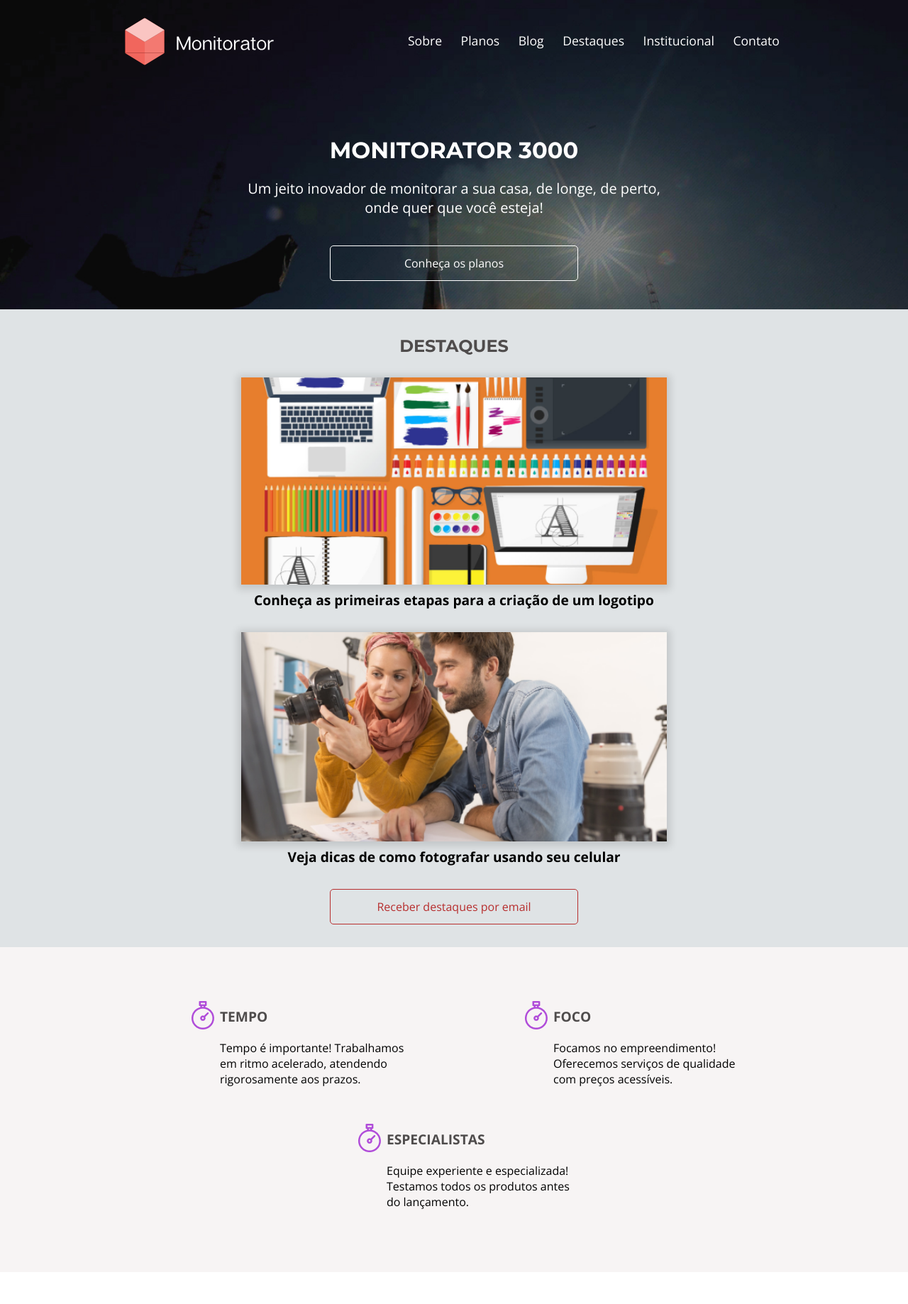
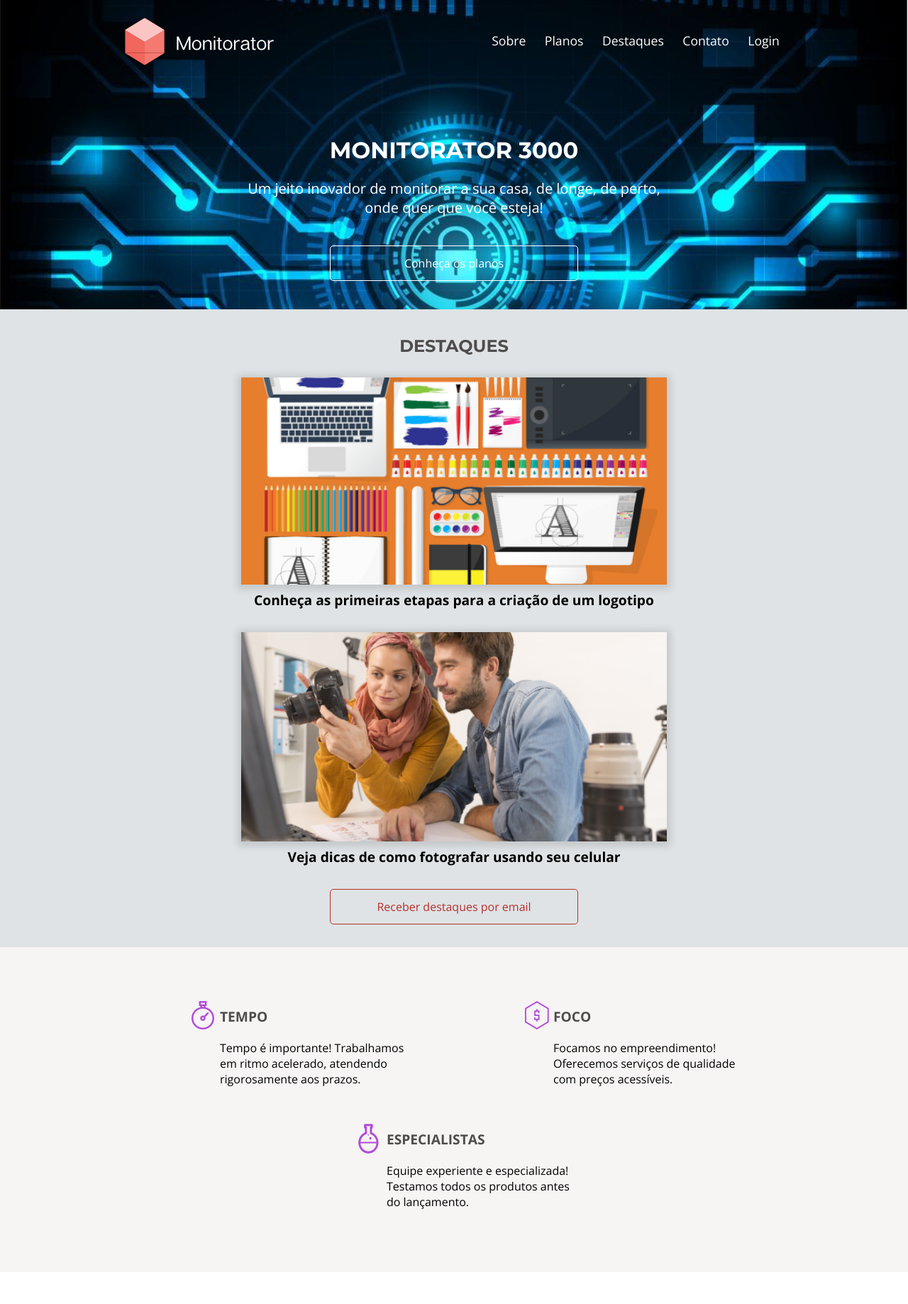
Before and after one commit to FellipeMafra/monitorator, a plain HTML site: page index.html in a window 1280 px wide. Shown: the top 1838 px of the page at 71% size. Drawn offline with nearby package versions, Linux system fonts and the light colour scheme.

Commit message:
mudando plano de fundo

```diff
--- a/css/cabecalho.css
+++ b/css/cabecalho.css
@@ -47,7 +47,7 @@
 
 @media screen and (min-width: 1024px) {
     .chamada {
-        background-image: url(../img/bg-intro.jpg);
+        background-image: url(../img2/network-security.jpg);
         background-size: cover;
 
         padding-top: 8.25 rem;
--- a/index.html
+++ b/index.html
@@ -24,10 +24,9 @@
                 <ul>
                     <li class="cabecalho__link"><a href="#">Sobre</a></li>
                     <li class="cabecalho__link"><a href="#">Planos</a></li>
-                    <li class="cabecalho__link"><a href="#">Blog</a></li>
                     <li class="cabecalho__link"><a href="#">Destaques</a></li>
-                    <li class="cabecalho__link"><a href="#">Institucional</a></li>
                     <li class="cabecalho__link"><a href="#">Contato</a></li>
+                    <li class="cabecalho__link"><a href="#">Login</a></li>
                 </ul>
             </nav>
         </header>
@@ -61,11 +60,11 @@
                         <h2 class="item__titulo">Tempo</h2>
                         <p class="item__texto">Tempo é importante! Trabalhamos em ritmo acelerado, atendendo rigorosamente aos prazos.</p>
                     </li>
-                    <li class="diferenciais__item diferenciais__item--tempo">
+                    <li class="diferenciais__item diferenciais__item--foco">
                         <h2 class="item__titulo">Foco</h2>
                         <p class="item__texto">Focamos no empreendimento! Oferecemos serviços de qualidade com preços acessíveis.</p>
                     </li>
-                    <li class="diferenciais__item diferenciais__item--tempo">
+                    <li class="diferenciais__item diferenciais__item--especialistas">
                         <h2 class="item__titulo">Especialistas</h2>
                         <p class="item__texto">Equipe experiente e especializada! Testamos todos os produtos antes do lançamento.</p>
                     </li>
```
Also changed, not shown: img2/network-security.jpg (added).
